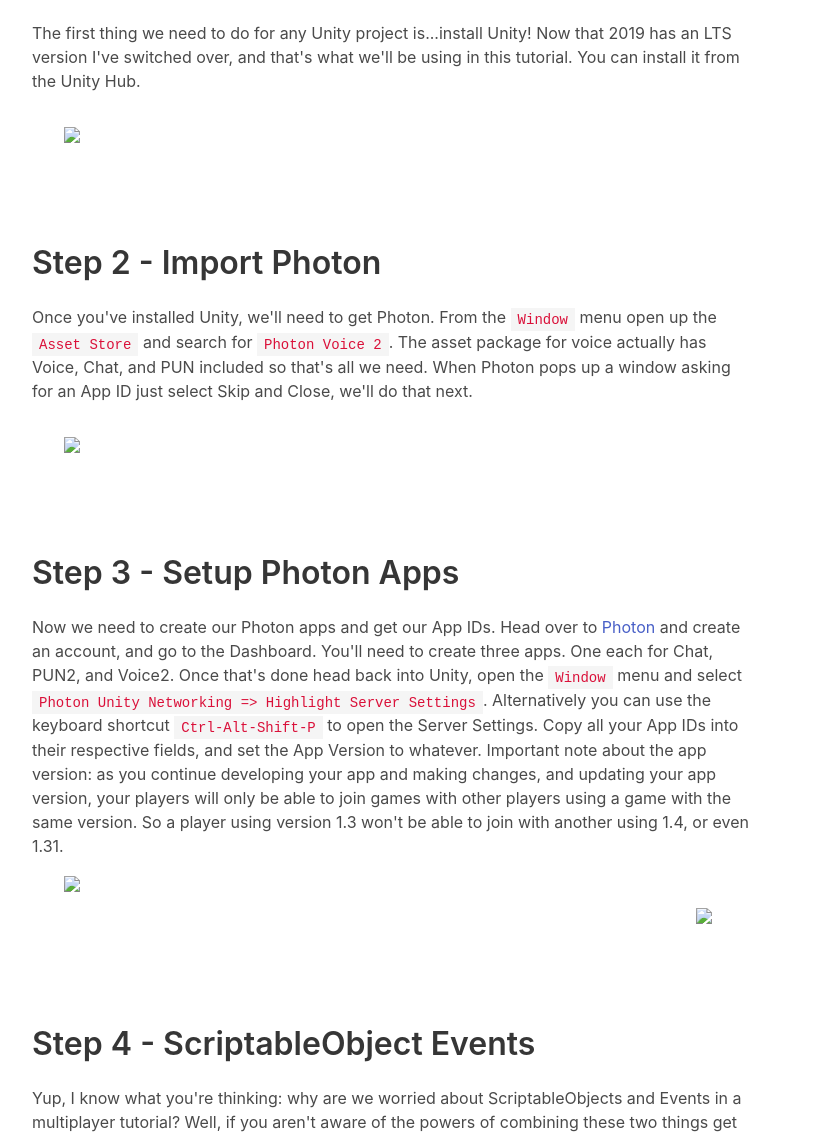
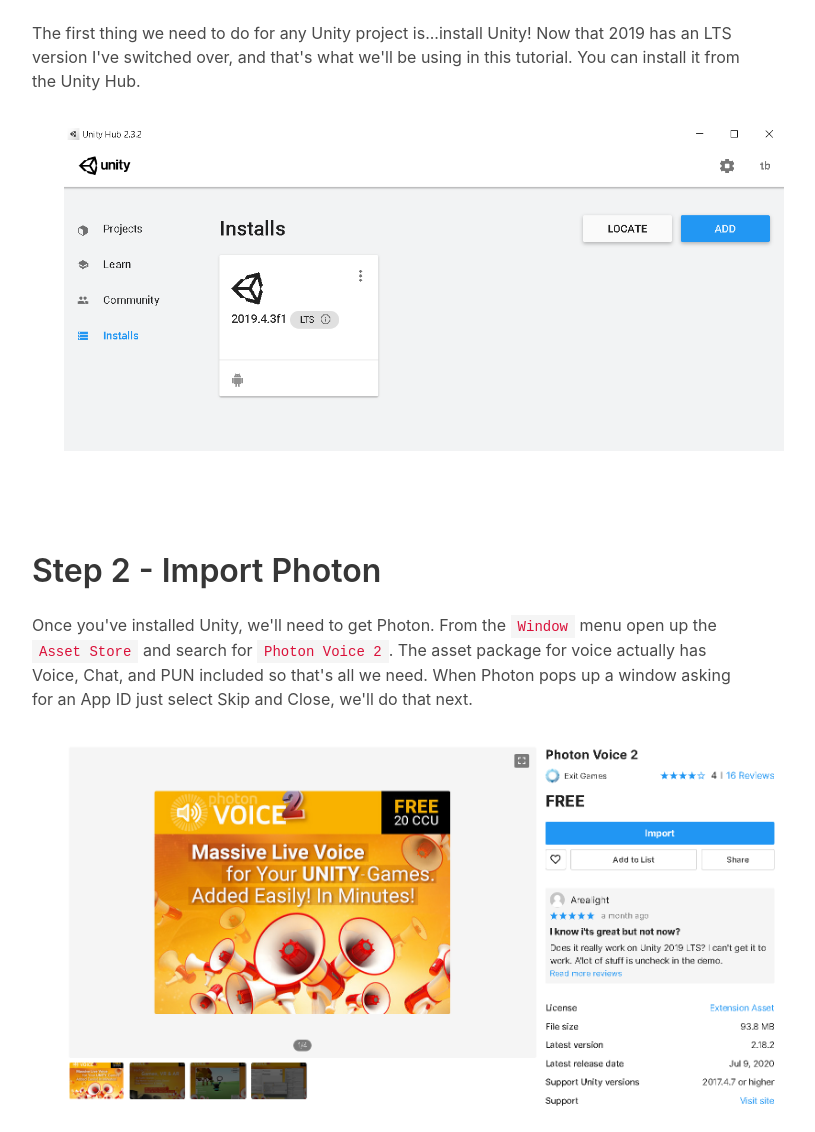
Before and after one commit to toddkc/pun_tutorial, a plain HTML site: page index.html in a window 1280 px wide. Shown: the part 545-1677 px from the top of the page, without its empty margins (32-847 px from the left). Drawn offline with nearby package versions, Linux system fonts and the light colour scheme.

Commit message:
change folder link

```diff
--- a/index.html
+++ b/index.html
@@ -41,7 +41,7 @@
                     The first thing we need to do for any Unity project is...install Unity!  Now that 2019 has an LTS version I've switched over, and that's what we'll be using in this tutorial.  You can install it from the Unity Hub.
                 </p>
                 <figure class="image image-lg">
-                    <img src="pics/unityhub.png">
+                    <img src="images/unityhub.png">
                 </figure>
             </div>
         </div>
@@ -55,7 +55,7 @@
                     Once you've installed Unity, we'll need to get Photon.  From the <code>Window</code> menu open up the <code>Asset Store</code> and search for <code>Photon Voice 2</code>.  The asset package for voice actually has Voice, Chat, and PUN included so that's all we need.  When Photon pops up a window asking for an App ID just select Skip and Close, we'll do that next.
                 </p>
                 <figure class="image image-lg">
-                    <img src="pics/pun_voice.png">
+                    <img src="images/pun_voice.png">
                 </figure>
             </div>
         </div>
@@ -70,10 +70,10 @@
                 </p>
 				<div class="columns">
 	                <figure class="column image image-xl">
-	                    <img src="pics/photon_dash.png">
+	                    <img src="images/photon_dash.png">
 	                </figure>
 					<figure class="column image image-sm">
-	                    <img src="pics/photon_server_settings.png">
+	                    <img src="images/photon_server_settings.png">
 	                </figure>
 				</div>
             </div>
```
